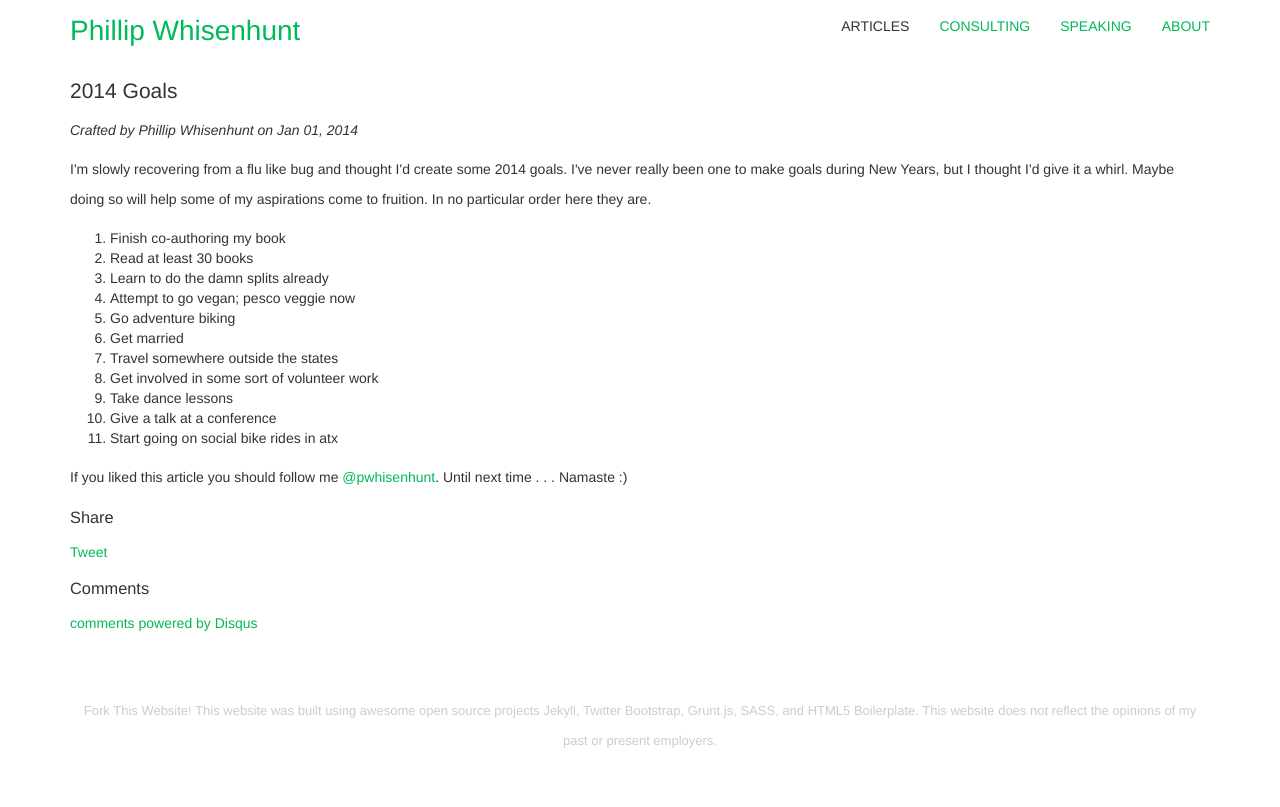
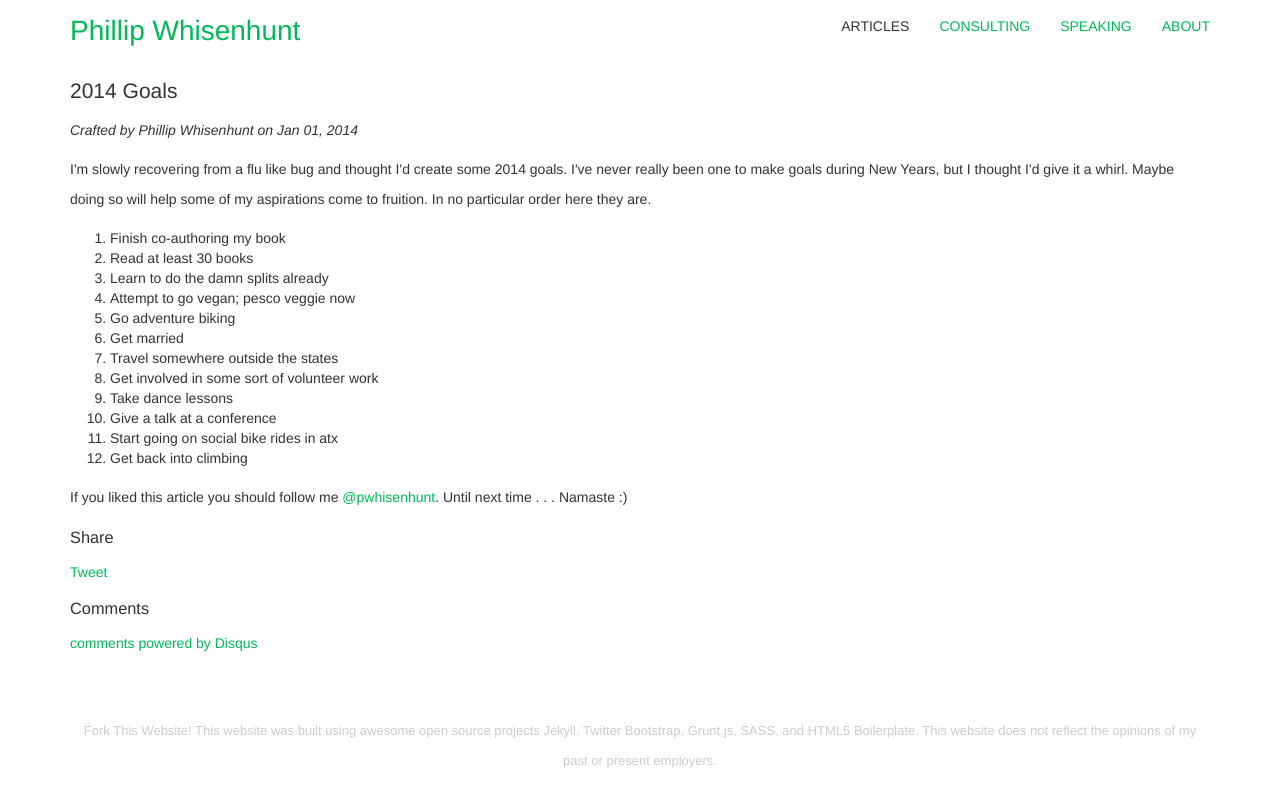
Before and after one commit to pwhisenhunt/pwhisenhunt.github.io, a Jekyll site: the page built from _posts/2014-01-01-2014-goals.html, in a window 1280 px wide. Shown: the top 807 px of the page. Built offline with Jekyll 4.4.1, drawn with Linux system fonts in a browser that asks for light colours; comment, search, counter and statistics services are not loaded.

Commit message:
adding one last goallll.

```diff
--- a/_posts/2014-01-01-2014-goals.html
+++ b/_posts/2014-01-01-2014-goals.html
@@ -20,4 +20,5 @@ comments: true
   <li>Take dance lessons</li>
   <li>Give a talk at a conference</li>
   <li>Start going on social bike rides in atx</li>
+  <li>Get back into climbing</li>
 </ol>
```
